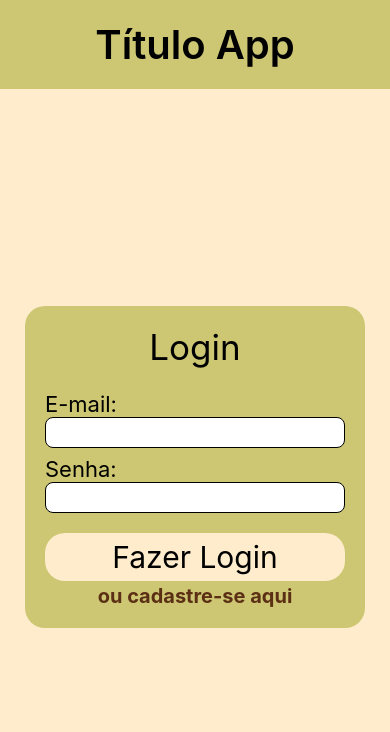
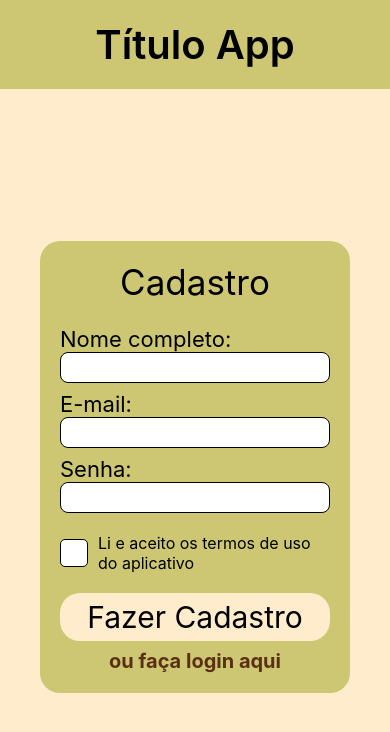
Before and after one commit to juriaCardozo/trilha-utfpr-react-native, a React Native app: screen / in a window 390 px wide. Shown: the top 732 px of the page. Built offline with nearby package versions, Linux system fonts and the light colour scheme.

Commit message:
registerLogin implementation

```diff
--- a/App.js
+++ b/App.js
@@ -2,29 +2,20 @@ import React from 'react';
 import { View, Text, StyleSheet } from 'react-native';
 import Header from './components/header'
 import Login from './screens/login';
+import Cadastro from './screens/cadastro';
 
 const App = () => {
   return (
-    <View style={styles.container}>
-      <Header></Header>
-      <View  style ={styles.content}>
-        <Login></Login>
+      <View style={styles.container}>
+        <Cadastro></Cadastro>
       </View>
-    </View>
   );
 };
 
 const styles = StyleSheet.create({
   container: {
-    flex: 1,
-    backgroundColor: '#FEECCD',
-  },
-  content: {
-    alignContent: 'center',
-    alignItems: 'center',
-    justifyContent: 'center',
-    flex: 1,
-  },
+    flex: 1
+  }
 });
 
 export default App;
--- a/package.json
+++ b/package.json
@@ -9,6 +9,7 @@
     "web": "expo start --web"
   },
   "dependencies": {
+    "@react-native-community/checkbox": "^0.5.16",
     "expo": "~49.0.11",
     "expo-status-bar": "~1.6.0",
     "react": "18.2.0",
--- /dev/null
+++ b/screens/cadastro.js
@@ -0,0 +1,134 @@
+import React, { useState } from 'react';
+import { View, Text, StyleSheet, Button, TextInput, TouchableOpacity } from 'react-native';
+import Header from '../components/header'
+
+
+const Cadastro = () => {
+
+
+    const [isChecked, setIsChecked] = useState(false);
+
+    const handleCheckBoxClick = () => {
+        setIsChecked(!isChecked);
+    };
+
+
+    return (
+        <View style={styles.container}>
+            <View>
+                <Header></Header>
+            </View>
+            <View style={styles.cadastroContainer}>
+                <View style={styles.cadastro}>
+                    <Text style={styles.title}>Cadastro</Text>
+                    <Text style={styles.subtitle}>Nome completo:</Text>
+                    <TextInput
+                        style={styles.input}
+                    />
+                    <Text style={styles.subtitle}>E-mail:</Text>
+                    <TextInput
+                        style={styles.input}
+                    />
+                    <Text style={styles.subtitle}>Senha:</Text>
+                    <TextInput
+                        style={styles.input}
+                        secureTextEntry={true}
+                    />
+                    <TouchableOpacity style={{alignSelf: 'flex-start', flexDirection: 'row', marginTop: 20}} onPress={handleCheckBoxClick}>
+                        <View
+                            style={[
+                                styles.checkbox,
+                                isChecked ? styles.checked : styles.unchecked,
+                            ]}
+                        />
+                    <Text style={{fontSize: 16, alignSelf: 'center', justifyContent: 'center', flex: 1}}>Li e aceito os termos de uso do aplicativo</Text>
+                    </TouchableOpacity>
+
+                    <TouchableOpacity style={styles.cadastroButton}>
+                        <Text style={styles.cadastroButtonText}>Fazer Cadastro</Text>
+                    </TouchableOpacity>
+                    <Text style={styles.loginButton}>ou faça login aqui</Text>
+                </View>
+            </View>
+        </View>
+    );
+};
+
+const styles = StyleSheet.create({
+    checkbox: {
+        width: 28,
+        height: 28,
+        borderWidth: 1,
+        borderColor: 'black',
+        marginRight: 10,
+        borderRadius: 5,
+        alignSelf: 'center'
+    },
+    checked: {
+        backgroundColor: 'green', // You can use any color you prefer for the checked state.
+    },
+    unchecked: {
+        backgroundColor: 'white', // You can use any color you prefer for the unchecked state.
+    },
+    container: {
+        backgroundColor: '#FEECCD',
+        flex: 1,
+    },
+    cadastroContainer: {
+        flex: 1,
+        justifyContent: 'center',
+    },
+    cadastro: {
+        alignContent: 'center',
+        alignItems: 'center',
+        backgroundColor: '#CDC773',
+        padding: 20,
+        borderRadius: 10,
+        borderRadius: 20,
+        marginHorizontal: 40,
+        elevation: 4,
+    },
+    title: {
+        fontSize: 35,
+        color: '#000000',
+        marginBottom: 15,
+    },
+    subtitle: {
+        fontSize: 22,
+        color: '#000000',
+        alignSelf: 'flex-start',
+        marginTop: 8
+    },
+    input: {
+        borderStyle: 'solid',
+        borderColor: '#000000',
+        borderWidth: 1,
+        backgroundColor: '#FFFFFF',
+        borderRadius: 8,
+        width: '100%',
+        height: 31,
+        paddingHorizontal: 10
+    },
+    cadastroButton: {
+        marginTop: 20,
+        backgroundColor: '#FEECCD',
+        width: '100%',
+        paddingVertical: 6,
+        borderRadius: 20,
+        alignItems: 'center',
+        justifyContent: 'center',
+        elevation: 8
+    },
+    cadastroButtonText: {
+        fontSize: 30,
+    },
+    loginButton: {
+        fontWeight: 'bold',
+        color: '#5B2F14',
+        fontSize: 20,
+        marginTop: 8
+    }
+});
+
+
+export default Cadastro;
--- a/screens/login.js
+++ b/screens/login.js
@@ -1,9 +1,13 @@
 import React from 'react';
 import { View, Text, StyleSheet, Button, TextInput, TouchableOpacity } from 'react-native';
+import Header from '../components/header'
 
 const Login = () => {
     return (
         <View style={styles.container}>
+            <Header></Header>
+            <View style={styles.loginContainer}>
+                <View style={styles.login}>
                     <Text style={styles.title}>Login</Text>
                     <Text style={styles.subtitle}>E-mail:</Text>
                     <TextInput
@@ -19,17 +23,28 @@ const Login = () => {
                     </TouchableOpacity>
                     <Text style={styles.registerButton}>ou cadastre-se aqui</Text>
                 </View>
+            </View>
+        </View>
     );
 };
 
 const styles = StyleSheet.create({
     container: {
+        backgroundColor: '#FEECCD',
+        flex: 1
+    },
+    loginContainer: {
+        flex: 1,
+        justifyContent: 'center'
+    },
+    login: {
         alignContent: 'center',
         alignItems: 'center',
         backgroundColor: '#CDC773',
         padding: 20,
         borderRadius: 10,
-        borderRadius: 20
+        borderRadius: 20,
+        marginHorizontal: 40
     },
     title: {
         fontSize: 35,
@@ -48,7 +63,7 @@ const styles = StyleSheet.create({
         borderWidth: 1,
         backgroundColor: '#FFFFFF',
         borderRadius: 8,
-        width: 300,
+        width: '100%',
         height: 31,
         paddingHorizontal: 10
     },
```
Also changed, not shown: 1 other file (tests, documents, lock files or other folders). Lines whose indentation alone changed are shown as unchanged.
